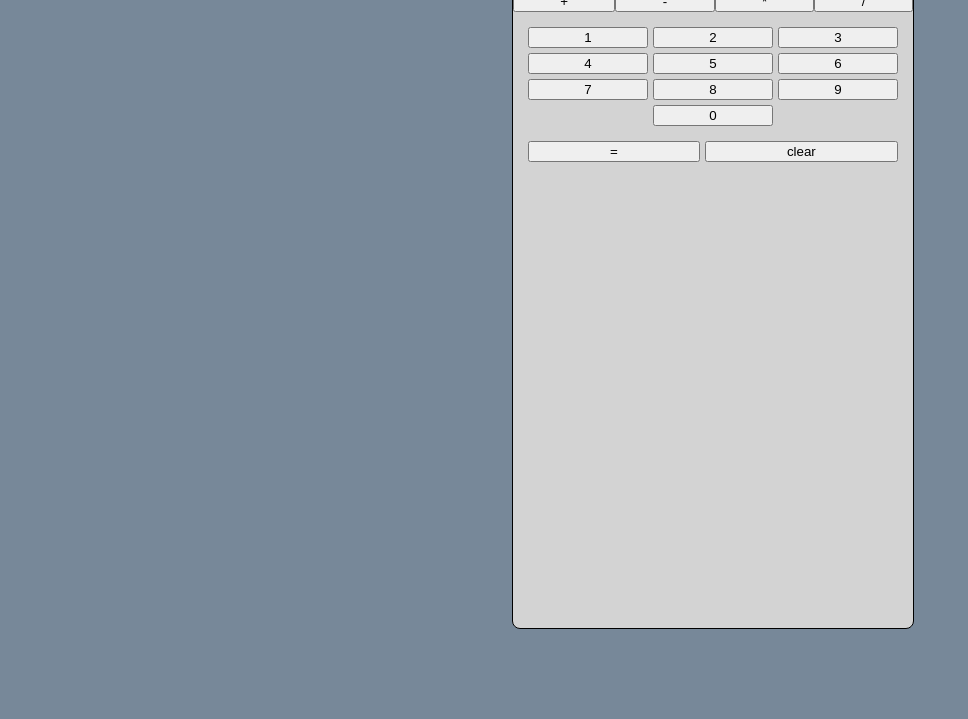
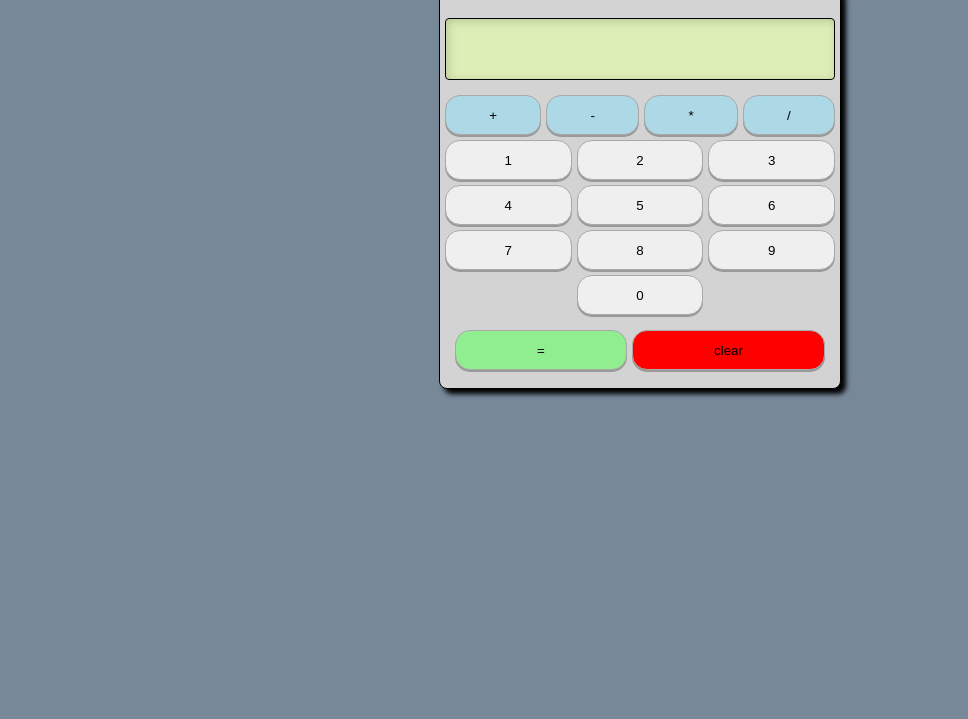
Before and after one commit to ClearlyJustSomeGuy/calculator, a plain HTML site: page index.html in a window 1280 px wide. Shown: the part 81-800 px from the top of the page, without its empty margins (0-968 px from the left). Drawn offline with Linux system fonts and the light colour scheme.

Commit message:
Adding css styling

```diff
--- a/css/style.css
+++ b/css/style.css
@@ -1,17 +1,45 @@
+@font-face{
+    font-family:'digital-7';
+    src: url(../font/digital-7\ \(mono\ italic\).ttf);
+   }
+
 body {
     background-color: lightslategray;
     display: flex;
+    font-family: 'digital-7';
+    font-size: 60px;
 }
+
+button {
+    height: 40px;
+    border: 1px solid darkgray;
+    box-shadow: 0 2px #999;
+    border-radius: 15px;
+    cursor: pointer;
+}
+
+button:hover {
+    opacity: .65;
+}
+
+button:active {
+    box-shadow: 0 1px #666;
+    transform: translateY(1px);
+  }
 
 #display {
     margin-top: 30px;
     margin-bottom: 15px;
     border: black 1px solid;
-    height: 16px;
+    height: 60px;
     margin-left: 5px;
     margin-right: 5px;
     grid-column-start: 1;
     grid-column-end: 5;
+    border-radius: 4px;
+    background-color: rgb(221, 238, 183);
+    text-align: right;
+    box-shadow: 2px 2px 10px rgb(184, 199, 151) inset;
 }
 
 .container {
@@ -19,22 +47,37 @@ body {
     border: black 1px solid;
     background-color: lightgray;
     width: 400px;
-    height: 700px;
+    height: 400px;
     border-radius: 8px;
+    margin-top: 60px;
+    box-shadow: 5px 5px 5px black;
 }
 
 .operators {
     display: grid;
     grid-template-columns: auto auto auto auto;
-    gap: 5x;
-    margin: 15x;
+    gap: 5px;
+    margin: 5px;
+}
+
+.operators button {
+    background-color: lightblue;
+}
+
+#equals {
+    background-color: lightgreen;
+}
+
+#clear {
+    background-color: red;
+    fill-opacity: .2;
 }
 
 .numbers {
     display: grid;
     grid-template-columns: auto auto auto;
     gap: 5px;
-    margin: 15px;
+    margin: 5px;
 }
 
 .zero {
--- a/index.html
+++ b/index.html
@@ -3,12 +3,13 @@
     <head>
         <title>Calculator</title>
         <link rel="stylesheet" href="./css/style.css">
+        <meta name="viewport" content="width=device-width, initial-scale=1">
     </head>
     <body>
-        <h1>Calculator</h1>
+        <!-- <h1>Calculator</h1> -->
         <div class="container">
+            <div id="display"></div>
             <div class="operators">
-                <div id="display"></div>
                 <button id="plus">+</button>
                 <button id="minus">-</button>
                 <button id="multiply">*</button>
```
Also changed, not shown: font/digital-7 (italic).ttf (added), font/digital-7 (mono italic).ttf (added), font/digital-7 (mono).ttf (added), font/digital-7.ttf (added), font/readme.txt (added).
